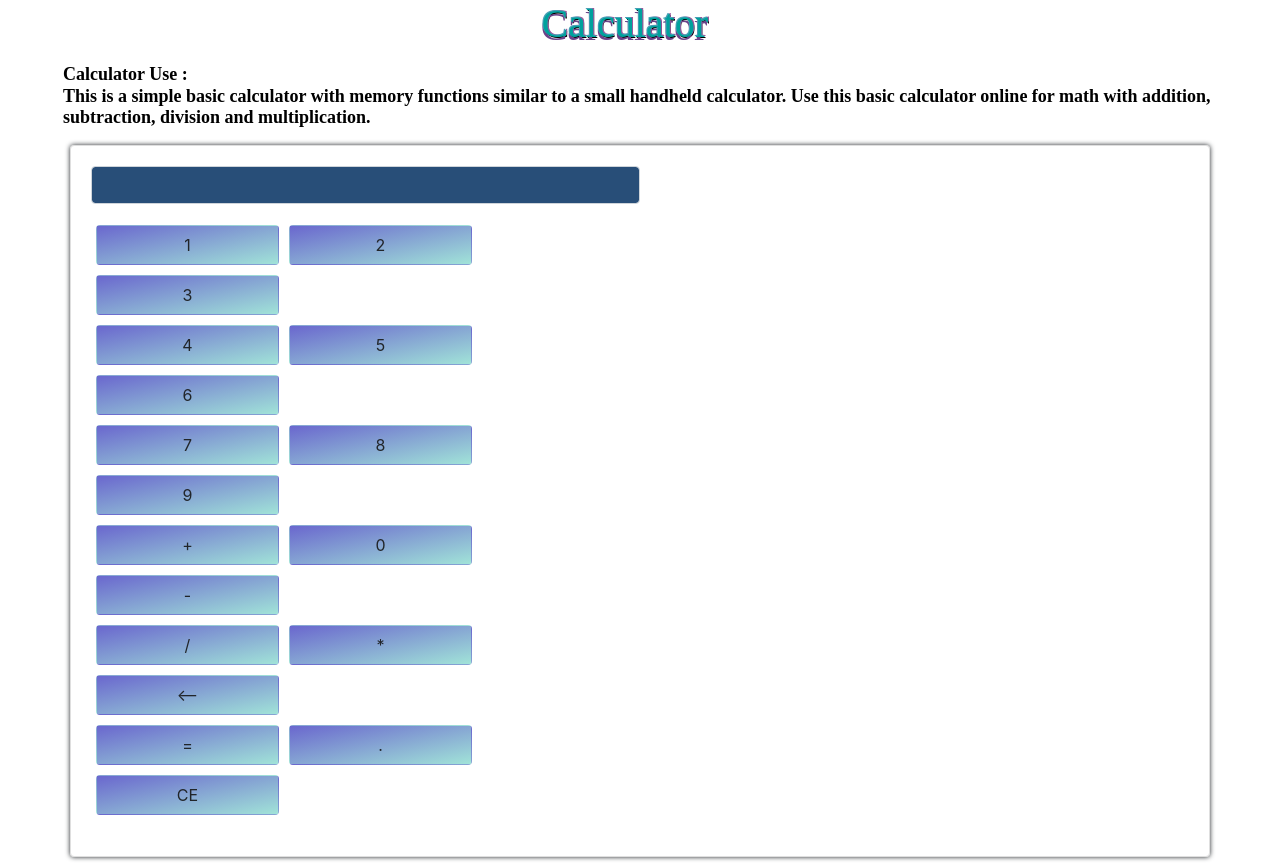
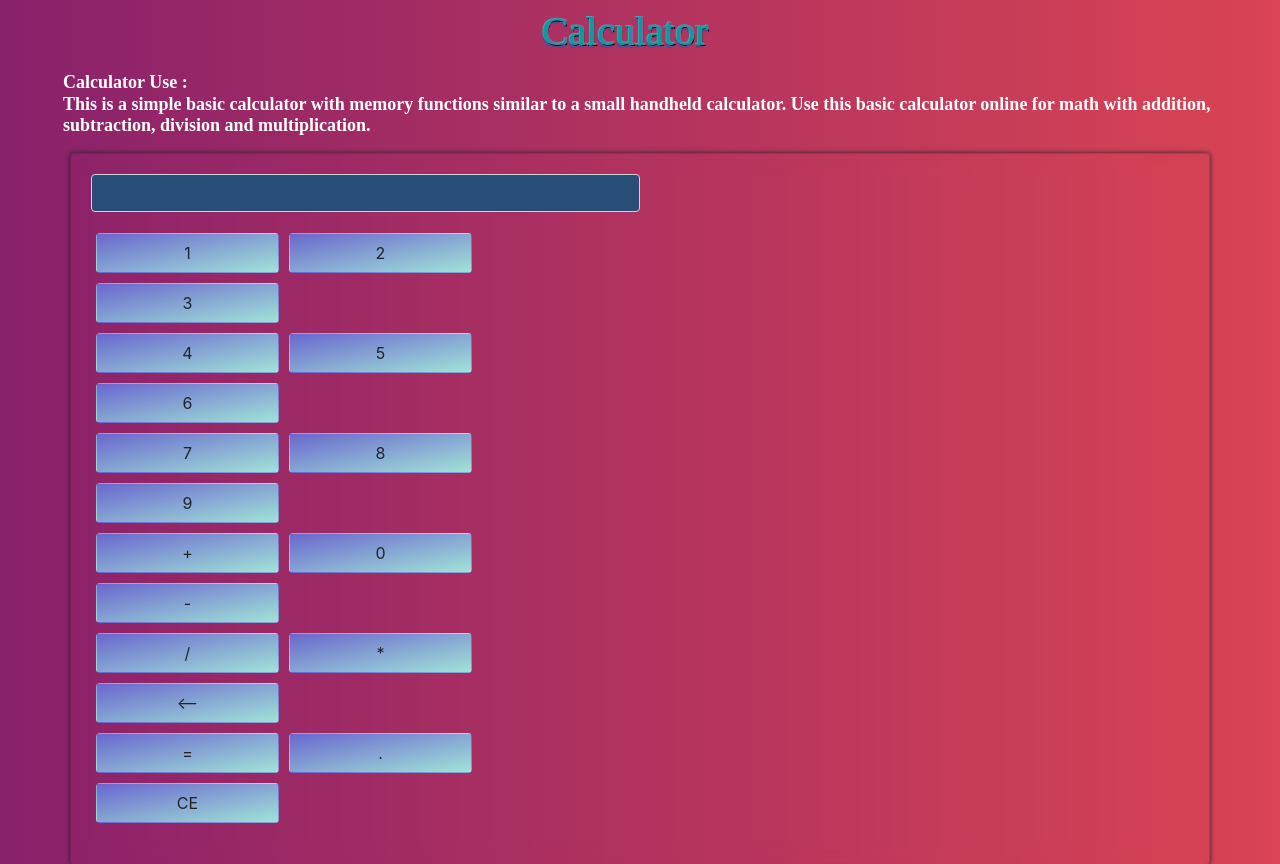
Before and after one commit to Thisarahetz/Calculator-Hacktoberfest2022, a plain HTML site: page index.html in a window 1280 px wide. Shown: the top 864 px of the page. Drawn offline with Linux system fonts and the light colour scheme.

Commit message:
change background color

```diff
--- a/css/style.css
+++ b/css/style.css
@@ -1,9 +1,13 @@
 body {
-  /* background-image: linear-gradient(to right, #ffffff, #ffffff); */
-  background-color: #ffff;
+
+  background: #DA4453;  /* fallback for old browsers */
+  background: -webkit-linear-gradient(to right, #89216B, #DA4453);  /* Chrome 10-25, Safari 5.1-6 */
+  background: linear-gradient(to right, #89216B, #DA4453); /* W3C, IE 10+/ Edge, Firefox 16+, Chrome 26+, Opera 12+, Safari 7+ */
+
+
 }
 .headline {
-  color: #9ddfd3;
+  color: #0b0127;
   font-weight: bold;
   font-family: "Times New Roman", Times, serif;
 }
--- a/index.html
+++ b/index.html
@@ -10,8 +10,8 @@
     <body>
         <div class="container">
             <div class="row">
-              <div class="headline row  strokeme d-flex justify-content-center" style="width:100%;"><p ><h1 class="d-flex justify-content-center""> Calculator</h1></p></div>
-                <h6><div class="headline row d-flex justify-content-center p-2" style="color:black; font-size: 18px;"> Calculator Use :<br>
+              <div class="headline row  strokeme d-flex justify-content-center mt-2" style="width:100%;"><p ><h1 class="d-flex justify-content-center"> Calculator</h1></p></div>
+                <h6><div class="headline row d-flex justify-content-center p-2" style="color:#ffffff; font-size: 18px;"> Calculator Use :<br>
                     This is a simple basic calculator with memory functions similar to a small handheld calculator. Use this basic calculator online for math with addition, subtraction, division and multiplication.</div> </h6>
             </div>
     <div class="row d-flex justify-content-center">
```
